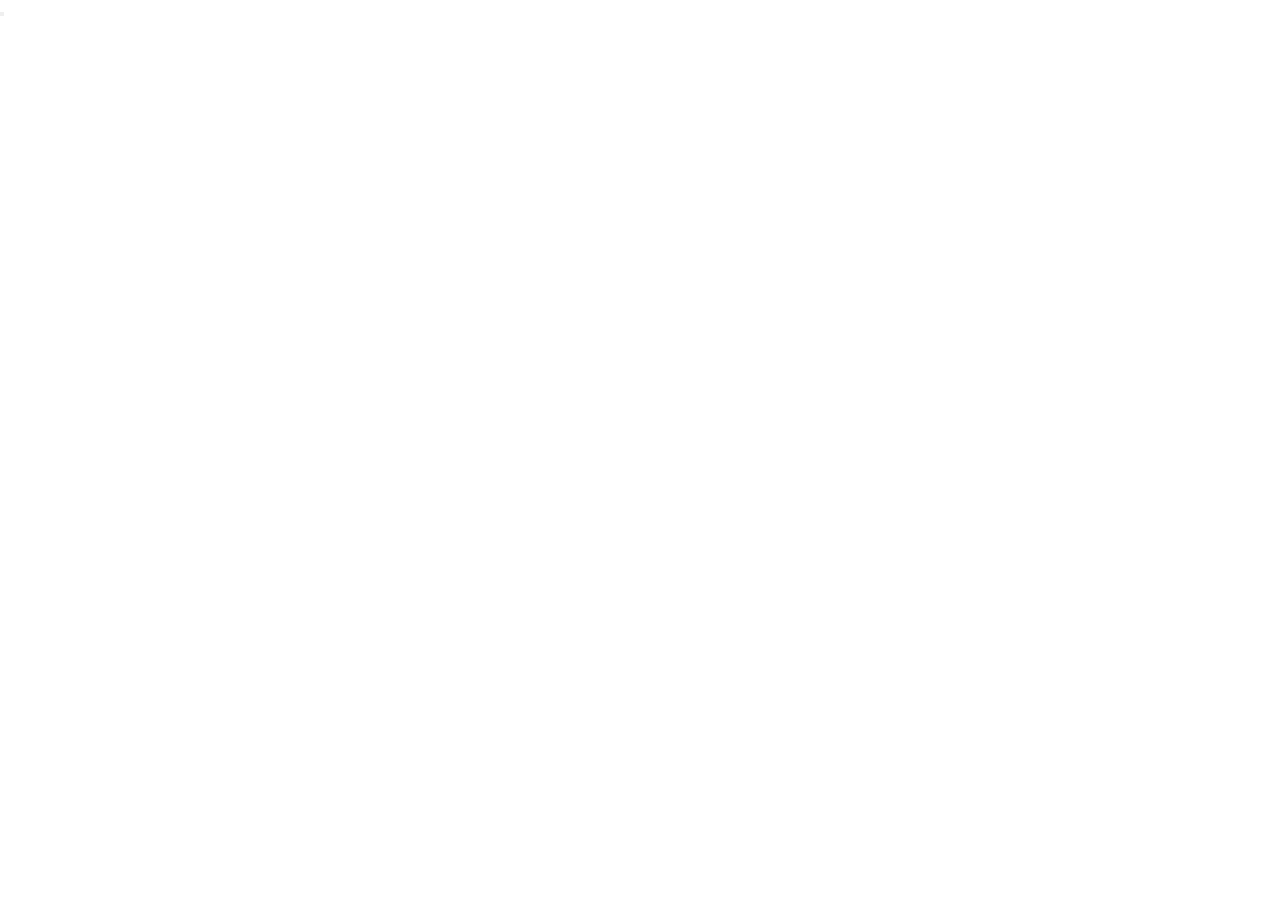
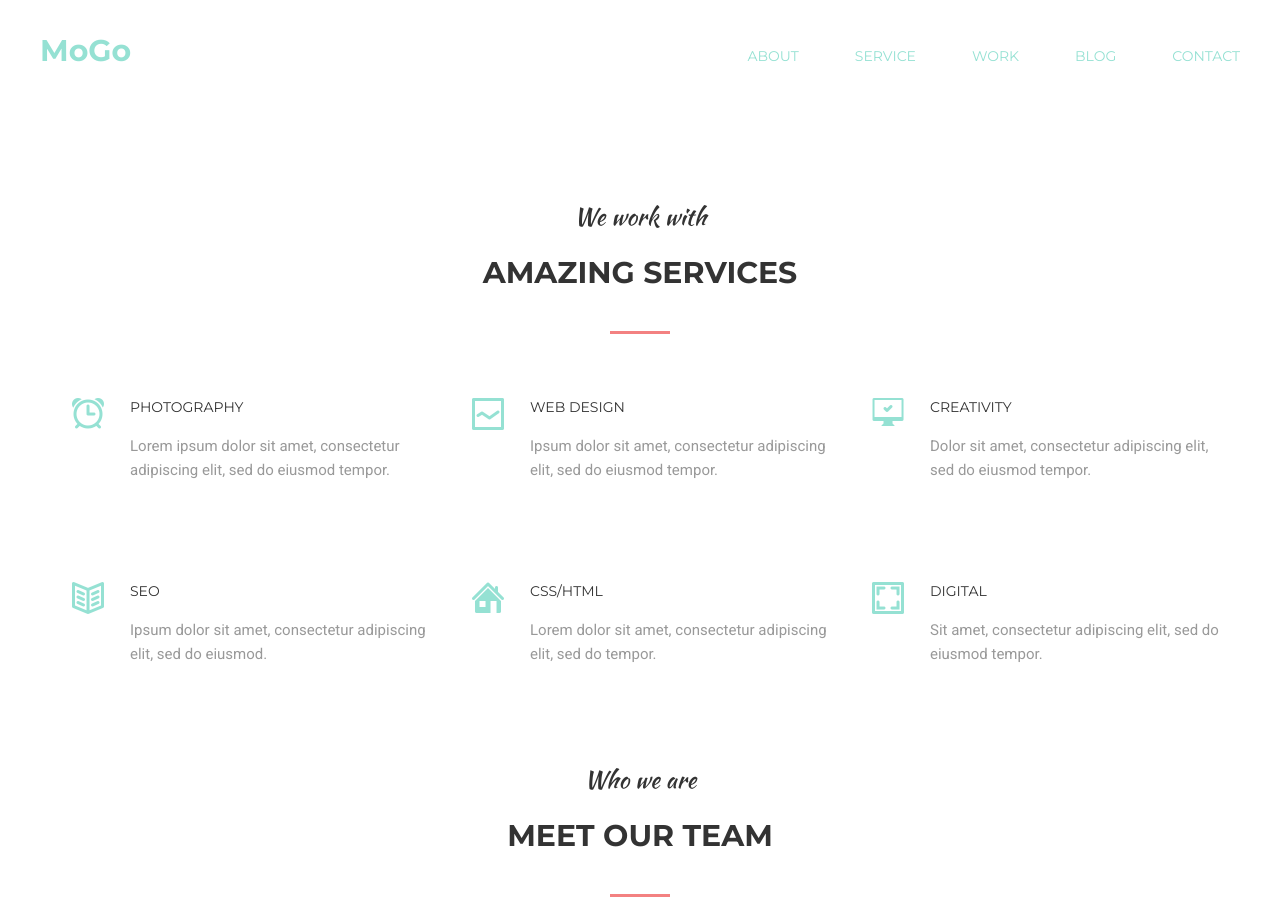
Before and after one commit to Andriy1982/goit-fe-course, a plain HTML site: page html-css/module-06/index.html in a window 1280 px wide. Shown: the top 900 px of the page. Before the commit the page ends 800 px from the top, so only its background shows below. Drawn offline with Linux system fonts and the light colour scheme.

Commit message:
Homewor-6 created section

```diff
--- a/html-css/module-06/css/style.css
+++ b/html-css/module-06/css/style.css
@@ -22,3 +22,177 @@ img{
     max-width: 100%;
     height: auto;
 }
+
+.container {
+    margin: 0 auto;
+    width: 1200px ;
+}
+
+a {
+    text-decoration: none;
+  }
+
+/* HEADER */
+
+.header {
+    padding-top: 32px;
+    margin-bottom: 130px;
+}
+
+.navigation {
+    display: flex;
+    align-items: baseline;
+    justify-content: space-between;
+}
+
+.logotip {
+        font-size: 30px;
+        font-family: 'Montserrat', sans-serif;
+        color: #95e1d3;
+        font-weight: bold;
+        /* text-transform: uppercase; */
+        /* text-shadow: 0 0 0 0 #95e1d3; */
+
+}
+.navigation_list-link {
+    font-size: 14px;
+    font-family: 'Montserrat', sans-serif;
+    text-transform: uppercase;
+    color: #95e1d3;
+}
+.navigation_list-link:hover {
+    color: #f38181;
+    border-bottom: 3px solid rgb( 243, 129, 129 );
+    padding-bottom: 12px;
+}
+
+/* .navigation_list-link:hover .navigation_list-link::after {
+
+    display: block;
+    content: "";
+    margin-top: 15px;
+
+     background-color: rgb( 243, 129, 129 );
+    border-bottom: 3px solid rgb( 243, 129, 129 );
+    transform: translateY(12px);
+} */
+
+
+
+.navigation_list{
+    display: flex;
+}
+
+  .navigation_list-item:not(:last-child) {
+margin-right: 56px;
+  }
+
+  /* SERVISES */
+
+.services {
+    margin-bottom: 96px;
+}
+.section_titel-description {
+    display: block;
+    text-align: center;
+    color: rgb( 51, 51, 51 );
+    font-size: 24px;
+    font-family: 'Kaushan Script', cursive;
+    text-transform: none;
+    font-weight: 400;
+    margin-bottom: 20px;
+
+}
+
+.services_titel {
+    margin-bottom: 64px;
+}
+
+.section_titel {
+    font-size: 30px;
+    font-family: 'Montserrat', sans-serif;
+    color: rgb( 51, 51, 51 );
+    font-weight: bold;
+    text-transform: uppercase;
+    text-align: center;
+}
+
+.section_titel::after {
+    display: block;
+    margin: 40px auto 0;
+    content: " ";
+    background-color: rgb( 243, 129, 129 );
+    width: 60px;
+    height: 3px;
+}
+
+.services_list {
+    display: flex;
+    flex-wrap: wrap;
+    justify-content: space-around;
+}
+
+.services_list-item {
+    width: 380px;
+    padding-left: 80px;
+    background-repeat: no-repeat;
+    background-position: 22px 0px;
+}
+
+.services_list-item-titel {
+    margin-bottom:18px ;
+    font-size: 14px;
+    font-family: 'Montserrat', sans-serif;
+    color: rgb( 51, 51, 51 );
+    text-transform: uppercase;
+    font-weight: 400;
+}
+
+.services_list-item-description {
+        font-size: 15px;
+        font-family: 'Roboto', sans-serif;
+        color: rgb( 153, 153, 153 );
+        line-height: 1.6;
+}
+
+.services_list-item:not(:nth-last-child(-n+3)) {
+margin-bottom: 100px;
+}
+
+.services_icon-alarm {
+    background-image: url(/html-css/module-06/image/icon/1.png);
+}
+
+.services_icon-line-graph {
+    background-image: url(/html-css/module-06/image/icon/2.png);
+}
+
+.services_icon-computer {
+    background-image: url(/html-css/module-06/image/icon/3.png);
+}
+
+.services_icon-book {
+    background-image: url(/html-css/module-06/image/icon/4.png);
+}
+
+.services_icon-home {
+    background-image: url(/html-css/module-06/image/icon/5.png);
+}
+
+.services_icon-image {
+    background-image: url(/html-css/module-06/image/icon/6.png);
+}
+
+/* TEAM */
+ .team_titel {
+     margin-bottom: 46px;
+ }
+
+ .team_paragraf {
+        font-size: 15px;
+        font-family: 'Roboto', sans-serif;
+        color: rgb( 153, 153, 153 );
+        line-height: 1.6;
+        text-align: center;
+
+ }
--- a/html-css/module-06/index.html
+++ b/html-css/module-06/index.html
@@ -10,79 +10,82 @@
     <title>Module-6</title>
 </head>
 <body>
-    <header>
+    <header class="header">
         <div class="container">
-            <a href="#" class="logotip"></a>
-            <ul class="navigation">
-                <li class="navigation_item">
-                    <a href="" class="navigation_link"></a>
+            <nav class="navigation">
+                <a href="#" class="logotip">MoGo</a>
+                <ul class="navigation_list">
+                    <li class="navigation_list-item">
+                        <a href="" class="navigation_list-link">about</a>
                     </li>
-                <li class="navigation_item">
-                    <a href="" class="navigation_link"></a>
+                    <li class="navigation_list-item">
+                        <a href="" class="navigation_list-link">service</a>
                     </li>
-                <li class="navigation_item">
-                    <a href="" class="navigation_link"></a>
+                    <li class="navigation_list-item">
+                        <a href="" class="navigation_list-link">work</a>
                     </li>
-                <li class="navigation_item">
-                    <a href="" class="navigation_link"></a>
+                    <li class="navigation_list-item">
+                        <a href="" class="navigation_list-link">blog</a>
                     </li>
-                <li class="navigation_item">
-                    <a href="" class="navigation_link"></a>
+                    <li class="navigation_list-item">
+                        <a href="" class="navigation_list-link">contact</a>
                     </li>
                 </ul>
+            </nav>
         </div>
     </header>
     <main>
         <div class="container">
             <section class="services">
-                <p class="services_description"></p>
-                <h2 class="services titel"></h2>
-                <ul class="servicesl_list">
-                    <li class="services_list-item">
-                        <h3 class="services_list-item-titel"></h3>
-                        <p class="services_list-item-description"></p>
+                <!-- <p class="services_description">We work with</p> -->
+                <h2 class="section_titel services_titel"><span class="section_titel-description">We work with</span>Amazing Services</h2>
+                <ul class="services_list">
+                    <li class="services_list-item services_icon-alarm">
+                        <h3 class="services_list-item-titel">Photography</h3>
+                        <p class="services_list-item-description">Lorem ipsum dolor sit amet, consectetur adipiscing elit, sed do eiusmod tempor.</p>
                     </li>
-                    <li class="services_list-item">
-                        <h3 class="services_list-item-titel"></h3>
-                        <p class="services_list-item-description"></p>
+                    <li class="services_list-item services_icon-line-graph">
+                        <h3 class="services_list-item-titel">Web Design</h3>
+                        <p class="services_list-item-description">Ipsum dolor sit amet, consectetur adipiscing elit, sed do eiusmod tempor.</p>
                     </li>
-                    <li class="services_list-item">
-                        <h3 class="services_list-item-titel"></h3>
-                        <p class="services_list-item-description"></p>
+                    <li class="services_list-item services_icon-computer">
+                        <h3 class="services_list-item-titel">Creativity</h3>
+                        <p class="services_list-item-description">Dolor sit amet, consectetur adipiscing elit, sed do eiusmod tempor.</p>
                     </li>
-                    <li class="services_list-item">
-                        <h3 class="services_list-item-titel"></h3>
-                        <p class="services_list-item-description"></p>
+                    <li class="services_list-item services_icon-book">
+                        <h3 class="services_list-item-titel">seo</h3>
+                        <p class="services_list-item-description">Ipsum dolor sit amet, consectetur adipiscing elit, sed do eiusmod.</p>
                     </li>
-                    <li class="services_list-item">
-                        <h3 class="services_list-item-titel"></h3>
-                        <p class="services_list-item-description"></p>
+                    <li class="services_list-item services_icon-home">
+                        <h3 class="services_list-item-titel">Css/Html</h3>
+                        <p class="services_list-item-description">Lorem dolor sit amet, consectetur adipiscing elit, sed do tempor.</p>
                     </li>
-                    <li class="services_list-item">
-                        <h3 class="services_list-item-titel"></h3>
-                        <p class="services_list-item-description"></p>
+                    <li class="services_list-item services_icon-image">
+                        <h3 class="services_list-item-titel">digital</h3>
+                        <p class="services_list-item-description">Sit amet, consectetur adipiscing elit, sed do eiusmod tempor.</p>
                     </li>
                 </ul>
 
             </section>
             <section class="team">
-                <p class="team_descriptio"></p>
-                <h2 class="team_titel"></h2>
+                <!-- <p class="team_descriptio"></p> -->
+                <h2 class="section_titel team_titel"><span class="section_titel-description">Who we are</span>Meet our team</h2>
+                <p class="team_paragraf">Lorem ipsum dolor sit amet, consectetur adipiscing elit, sed do eiusmod tempor incididunt ut labore et dolore magna aliqua. Ut enim ad minim veniam, quis nostrud exercitation ullamco laboris nisi ut aliquip ex ea commodo consequat. </p>
                 <ul class="team_list">
                     <li class="team_list-item">
-                        <img src="" alt="" class="team_list-item-image">
-                        <h3 class="team_list-item-name"></h3>
-                        <p class="team_list-item-specialty"></p>
+                        <img src="/html-css/module-06/image/matthew_dix.jpg" alt="matthew_dix" class="team_list-item-image" width="380" height="470">
+                        <h3 class="team_list-item-name">Matthew Dix</h3>
+                        <p class="team_list-item-specialty">Graphic Design</p>
                     </li>
                     <li class="team_list-item">
-                        <img src="" alt="" class="team_list-item-image">
-                        <h3 class="team_list-item-name"></h3>
-                        <p class="team_list-item-specialty"></p>
+                        <img src="/html-css/module-06/image/christopher_campbell.jpg" alt="christopher_campbell" class="team_list-item-image" width="380" height="470">
+                        <h3 class="team_list-item-name">Christopher Campbell</h3>
+                        <p class="team_list-item-specialty">Branding/UX design</p>
                     </li>
                     <li class="team_list-item">
-                        <img src="" alt="" class="team_list-item-image">
-                        <h3 class="team_list-item-name"></h3>
-                        <p class="team_list-item-specialty"></p>
+                        <img src="/html-css/module-06/image/michael_fertig.jpg" alt="michael_fertig" class="team_list-item-image" width="380" height="470">
+                        <h3 class="team_list-item-name">Michael Fertig</h3>
+                        <p class="team_list-item-specialty">Developer</p>
                     </li>
                 </ul>
             </section>
```
Lines whose indentation alone changed are shown as unchanged.
